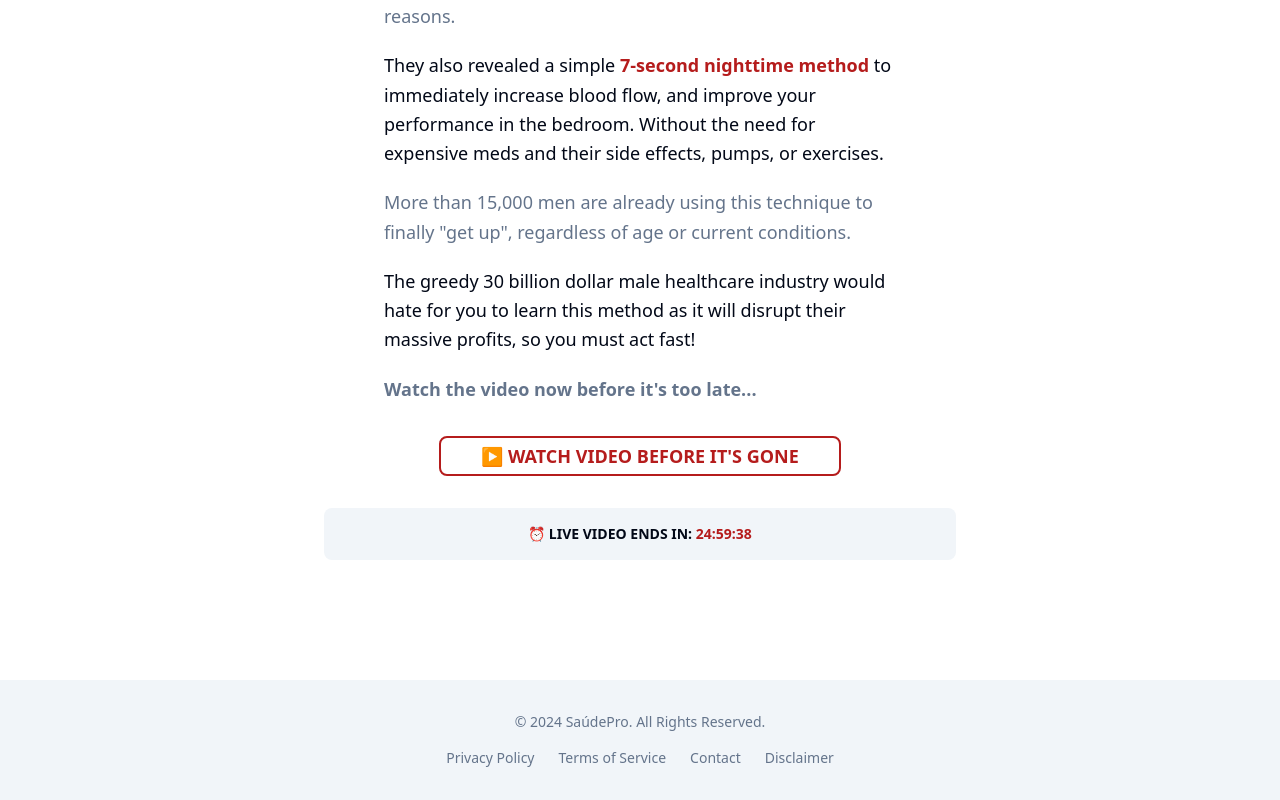
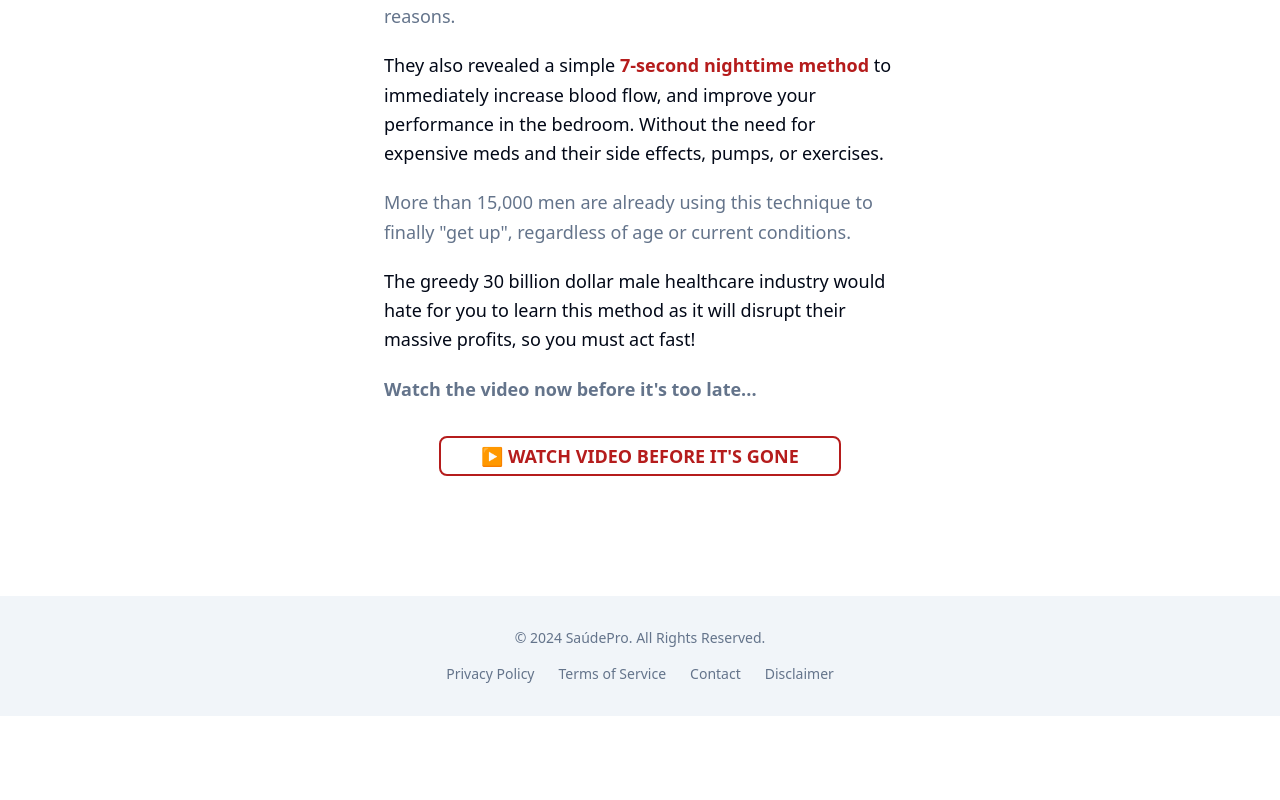
Before and after one commit to Tonia12ie1jie13/presell-tube-sim-49, a React (Vite) app: page /video-exclusivo in a window 1280 px wide. Shown: the part 720-1520 px from the top of the page. After the commit the page ends 1436 px from the top, so only its background shows below. Built offline with nearby package versions, Linux system fonts and the light colour scheme; the HTML template or start-up script is replaced by a standard one.

Commit message:
Remove countdown timer

```diff
--- a/src/pages/PresellPage.tsx
+++ b/src/pages/PresellPage.tsx
@@ -1,39 +1,11 @@
-import { useEffect, useState } from "react";
+import { useState } from "react";
 import { Button } from "@/components/ui/button";
 import { useNavigate } from "react-router-dom";
 import presellImage from "@/assets/presell-image.avif";
 
 const PresellPage = () => {
   const navigate = useNavigate();
-  const [timeLeft, setTimeLeft] = useState({
-    hours: 24,
-    minutes: 59,
-    seconds: 43
-  });
   const [isLoading, setIsLoading] = useState(false);
-
-  useEffect(() => {
-    const interval = setInterval(() => {
-      setTimeLeft(prev => {
-        let { hours, minutes, seconds } = prev;
-
-        if (seconds > 0) {
-          seconds--;
-        } else if (minutes > 0) {
-          minutes--;
-          seconds = 59;
-        } else if (hours > 0) {
-          hours--;
-          minutes = 59;
-          seconds = 59;
-        }
-
-        return { hours, minutes, seconds };
-      });
-    }, 1000);
-
-    return () => clearInterval(interval);
-  }, []);
 
   const handleWatchVideo = () => {
     setIsLoading(true);
@@ -44,7 +16,7 @@ const PresellPage = () => {
     }, 1500);
   };
 
-  const formatTime = (num: number) => num.toString().padStart(2, '0');
+
 
   return (
     <div className="min-h-screen bg-background">
@@ -127,15 +99,6 @@ const PresellPage = () => {
           ▶️ WATCH VIDEO BEFORE IT'S GONE
         </Button>
 
-        {/* Countdown Reminder */}
-        <div className="bg-muted p-4 rounded-lg mt-8 text-sm">
-          <p className="font-semibold">
-            ⏰ <strong>LIVE VIDEO ENDS IN:</strong>{" "}
-            <span className="text-primary font-bold">
-              {formatTime(timeLeft.hours)}:{formatTime(timeLeft.minutes)}:{formatTime(timeLeft.seconds)}
-            </span>
-          </p>
-        </div>
       </main>
 
       {/* Footer */}
```
